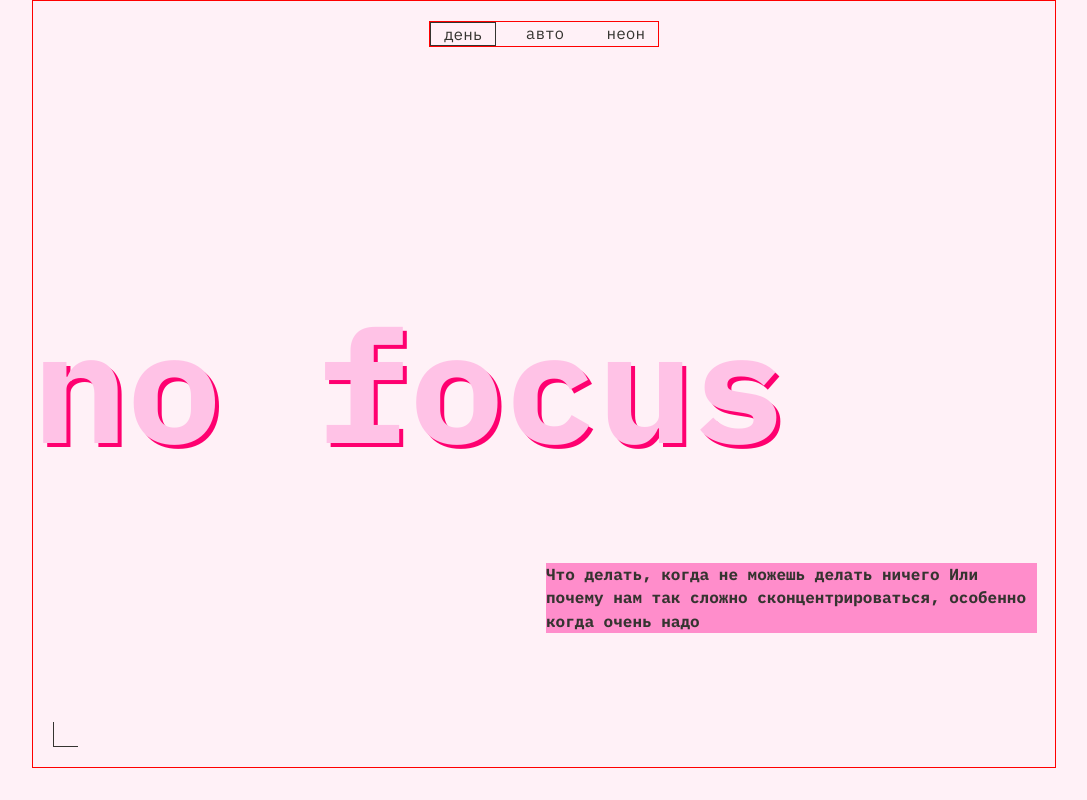
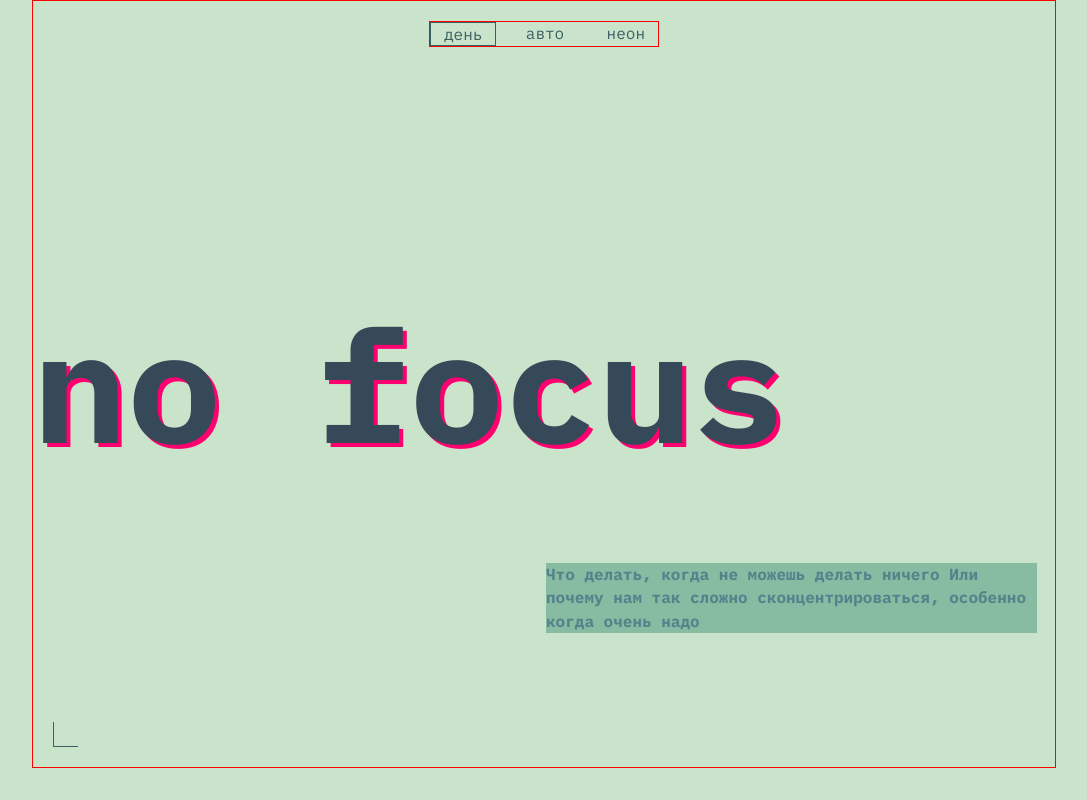
Before and after one commit to Honorver/project2, a plain HTML site: page index.html in a window 1280 px wide. Both pictures are taken after a click on the button "день". Shown: the top 800 px of the page, without its empty margins (96-1183 px from the left). Drawn offline with Linux system fonts and the light colour scheme.

Commit message:
Add files via upload

```diff
--- a/styles/dark.css
+++ b/styles/dark.css
@@ -5,12 +5,12 @@
 */
 
 .page.theme_dark {
-  --site-background: #000028;
-  --title-calor: #db00ff;
-  --section-title: #ff0070;
-  --text-bacground: #ff0070;
-  --article-text: #f1b2ce;
-  --article-title: #000028;
+  --site-background: #001d3d;
+  --title-calor: #ffd60a;
+  --section-title: #ffc300;
+  --text-bacground: #ee9b00;
+  --article-text: #ffd60a;
+  --article-title: #001d3d;
   --background-url: url(../images/cover-image-dark.png);
   --display: block;
 }
--- a/styles/light.css
+++ b/styles/light.css
@@ -5,12 +5,12 @@
 */
 
 .page.theme_light {
-  --site-background: #fff1f7;
-  --title-calor: #ffc2e6;
-  --section-title: #353430;
-  --text-bacground: #ff8dcb;
-  --article-text: #353430;
-  --article-title: #353430;
+  --site-background: #c9e4ca;
+  --title-calor: #364958;
+  --section-title: #3b6064;
+  --text-bacground: #87bba2;
+  --article-text: #55828b;
+  --article-title: #55828b;
   --background-url: url(../images/cover-image-light.png);
   --display: none;
 }
```
